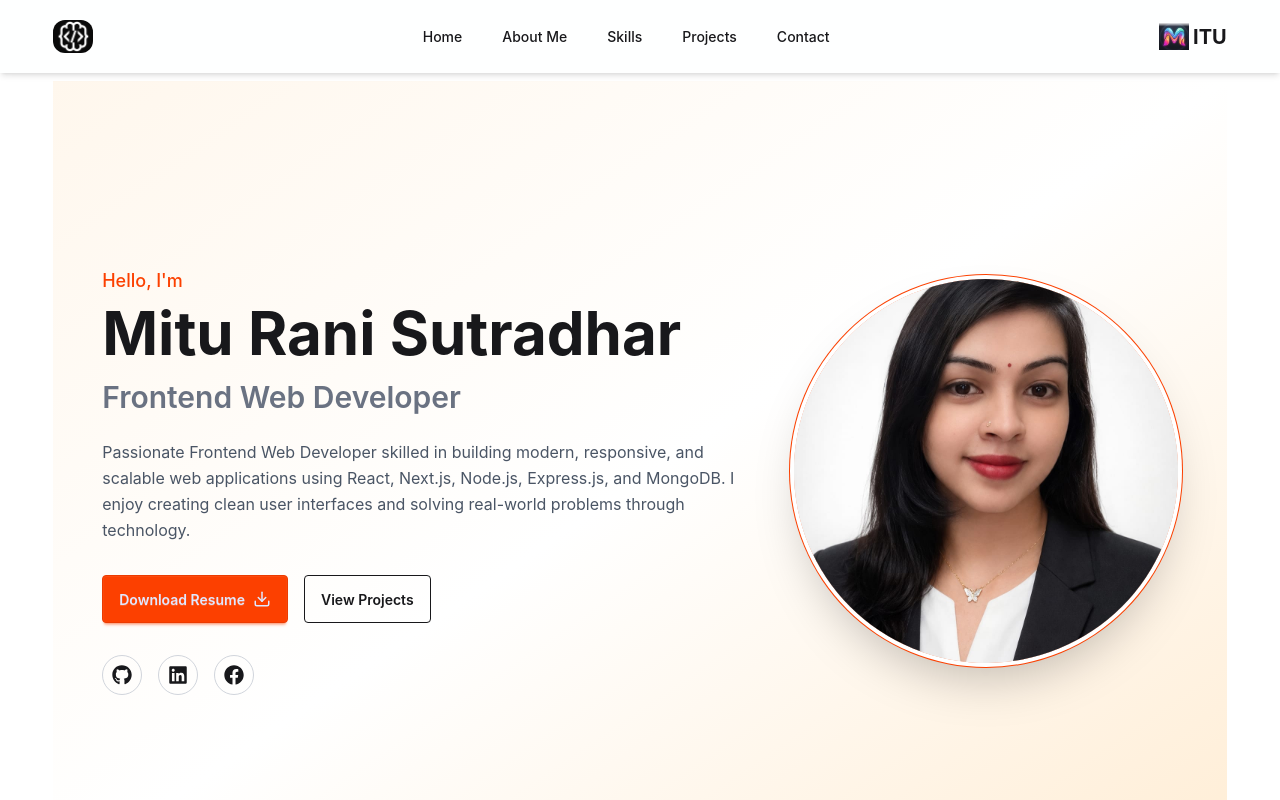
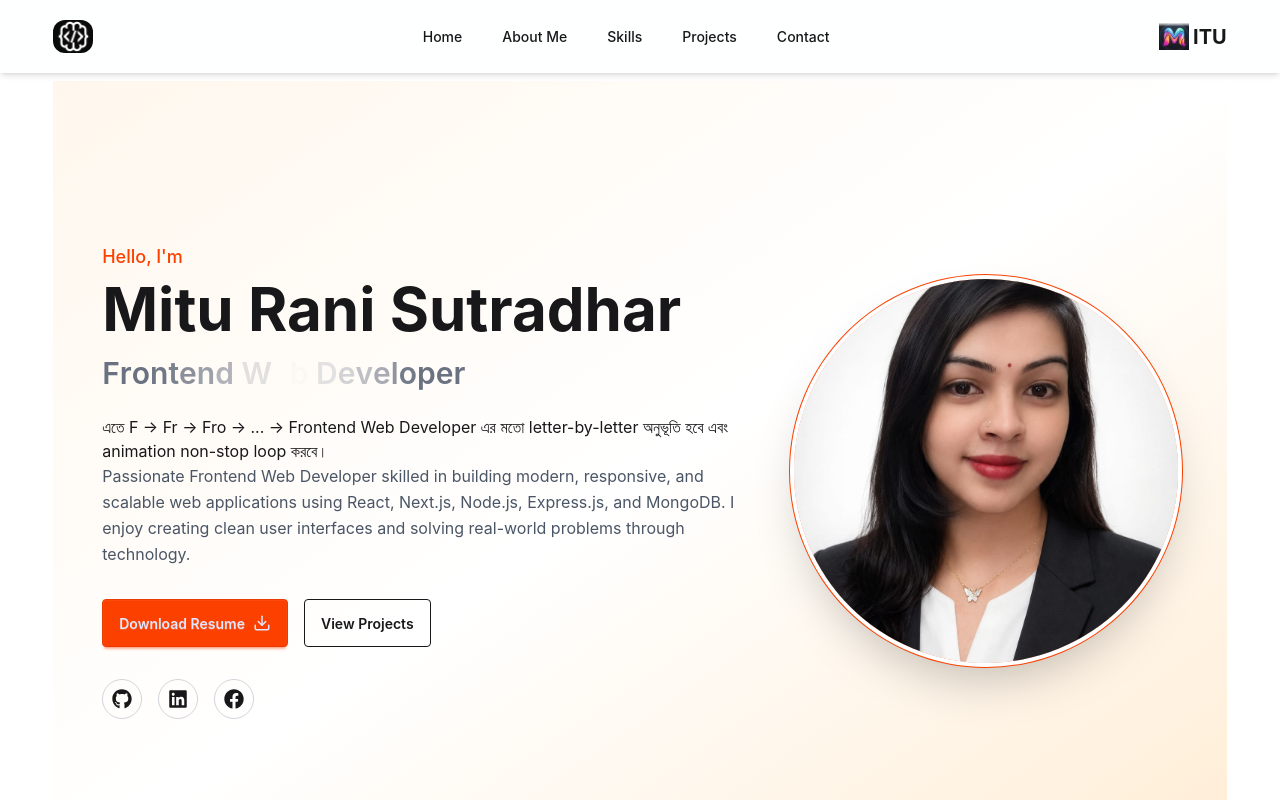
Before and after one commit to Mitu-Rani-Sutradhar/my-portfolio, a Next.js app: page / in a window 1280 px wide. Shown: the top 800 px of the page. Built offline with nearby package versions, Linux system fonts and the light colour scheme.

Commit message:
added a motion

```diff
--- a/src/components/Home/Banner.jsx
+++ b/src/components/Home/Banner.jsx
@@ -32,7 +32,7 @@ const Banner = () => {
       transition: { type: "spring", stiffness: 100, damping: 15 },
     },
   };
-
+const text = "Frontend Web Developer";
   return (
     // Added overflow-x-hidden to prevent unexpected mobile horizontal scroll clipping during slide-ins
     <section className="min-h-screen flex items-center bg-gradient-to-br from-orange-50 via-white to-orange-100 py-12 lg:py-0 overflow-x-hidden">
@@ -55,13 +55,28 @@ const Banner = () => {
             </motion.h1>
 
             {/* FIXED FOR MOBILE: Tied back into itemVariants so it follows the container stagger stream properly, and updated transform origins */}
-            <motion.h2
-              variants={itemVariants}
-              whileHover={{ scale: 1.02, x: 5 }}
-              className="text-2xl md:text-3xl font-semibold text-gray-500 mb-6 cursor-default origin-center lg:origin-left transition-colors hover:text-primary"
-            >
-              Frontend Web Developer
-            </motion.h2>
+         <motion.h2
+  className="text-2xl md:text-3xl font-semibold text-gray-500 mb-6 cursor-default origin-center lg:origin-left hover:text-primary"
+>
+  {text.split("").map((char, index) => (
+    <motion.span
+      key={index}
+      initial={{ opacity: 0 }}
+      animate={{ opacity: [0, 1, 1, 0] }}
+      transition={{
+        duration: 2,
+        delay: index * 0.08,
+        repeat: Infinity,
+        repeatDelay: 0,
+      }}
+      className="inline-block"
+    >
+      {char === " " ? "\u00A0" : char}
+    </motion.span>
+  ))}
+</motion.h2>
+
+এতে F → Fr → Fro → ... → Frontend Web Developer এর মতো letter-by-letter অনুভূতি হবে এবং animation non-stop loop করবে।
 
             <motion.p variants={itemVariants} className="text-gray-600 mb-8 leading-relaxed">
               Passionate Frontend Web Developer skilled in building modern,
```
